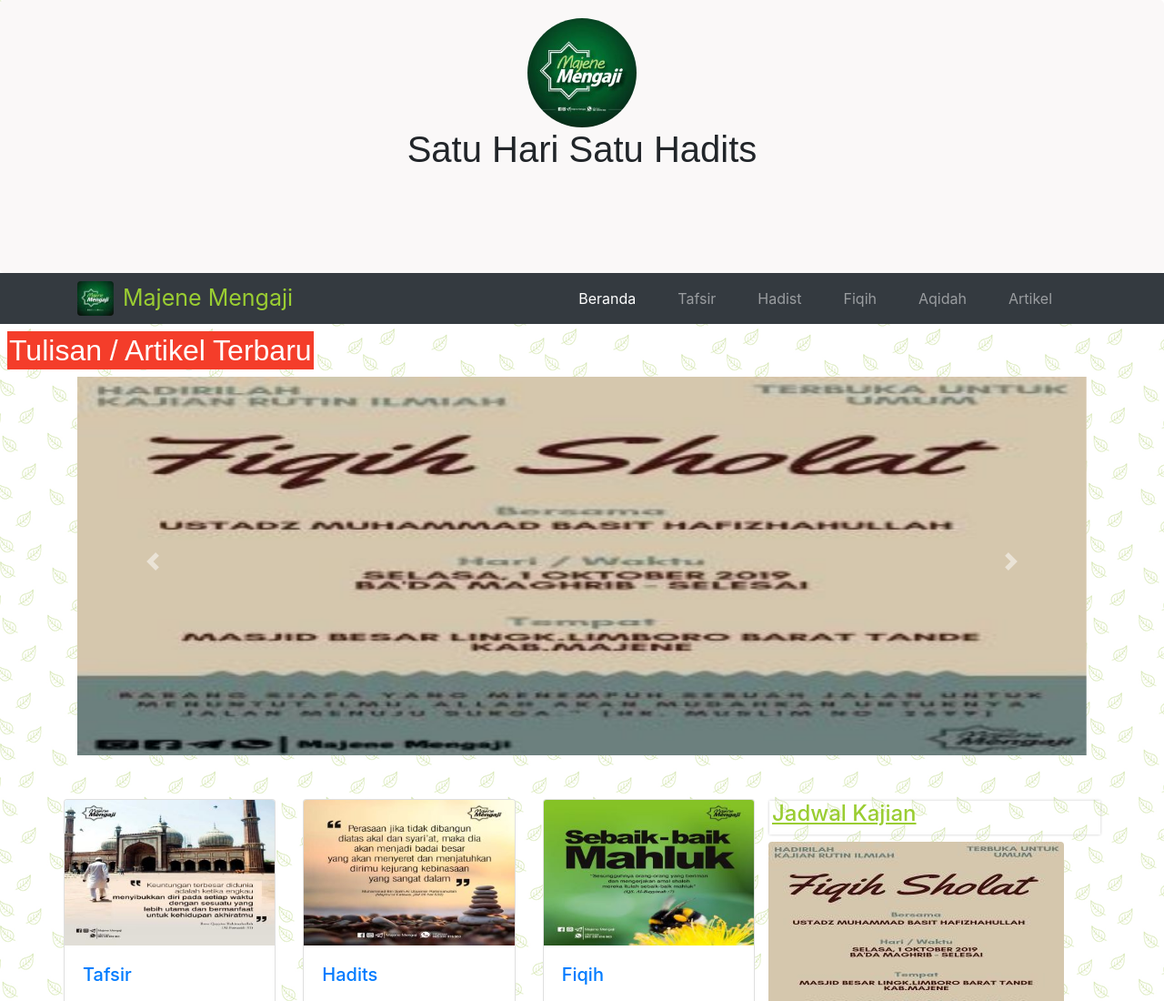
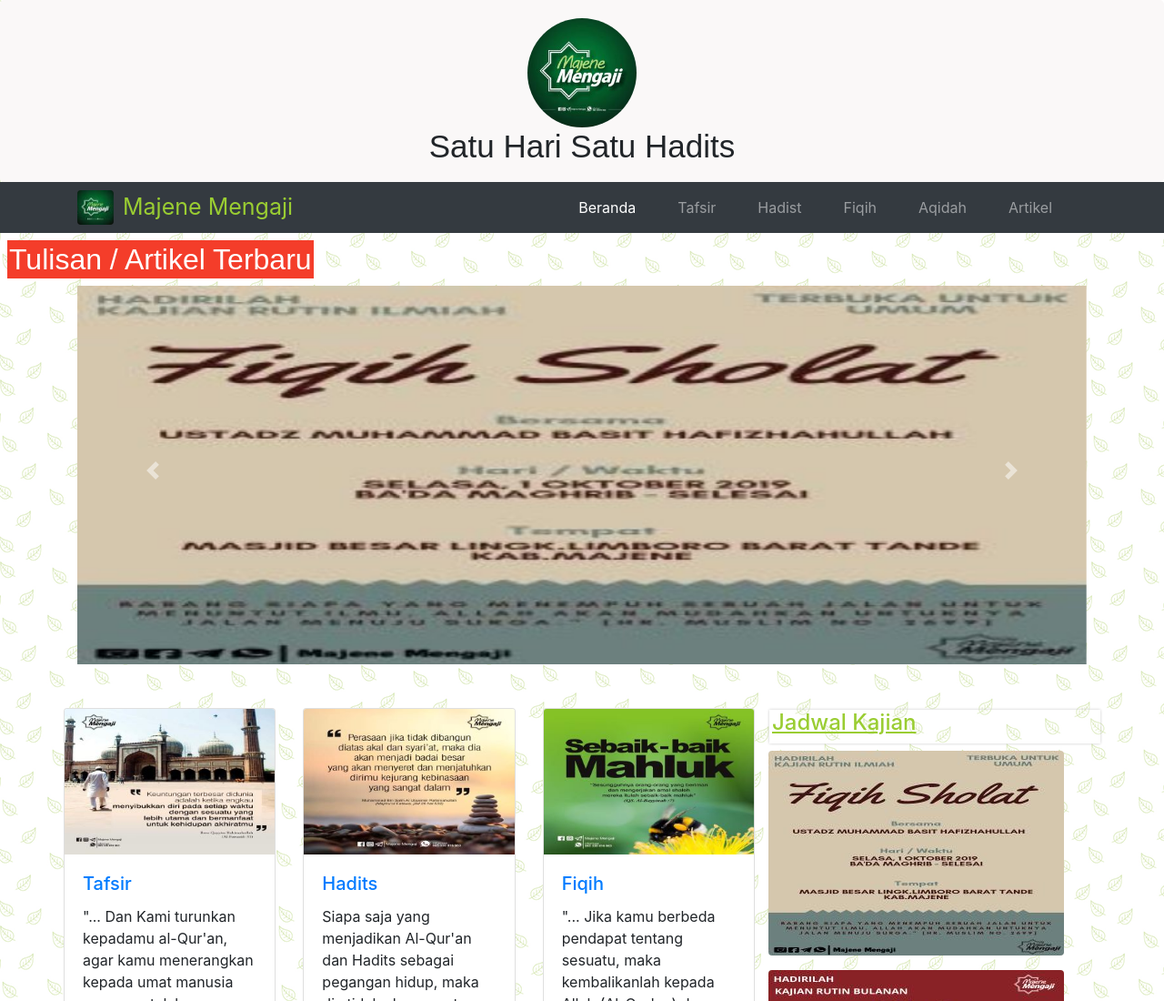
Before and after one commit to ArdyDreGd/Majene-Mengaji, a plain HTML site: page index.html in a window 1280 px wide. Shown: the top 1100 px of the page at 91% size. Drawn offline with Linux system fonts and the light colour scheme.

Commit message:
Update style.css

```diff
--- a/css/style.css
+++ b/css/style.css
@@ -4,7 +4,7 @@ body {
 
 .jumbotron {
     padding-top: 20px;
-    height: 300px;
+    height: 200px;
     background-color: #faf8f8;
     margin-bottom: 0%;
     overflow: hidden;
@@ -17,7 +17,7 @@ body {
 
 .jumbotron h1 {
     font-family: Arial, Helvetica, sans-serif;
-    font-size: 40px;
+    font-size: 35px;
     color: #212529;
 }
 
```
